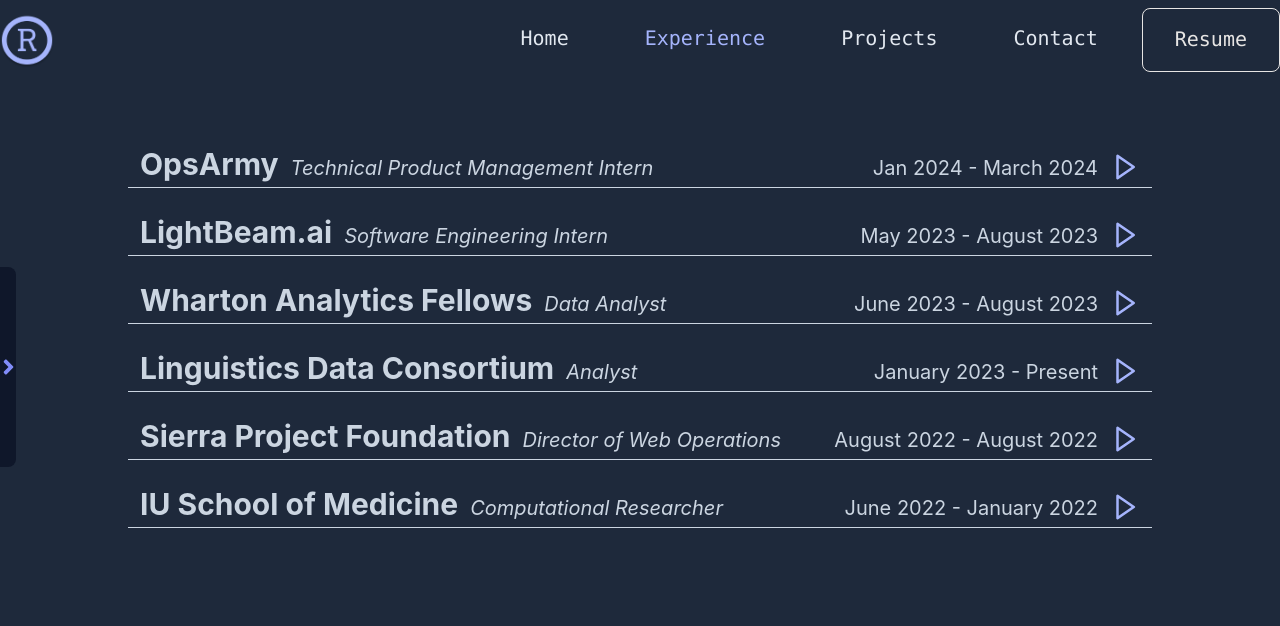
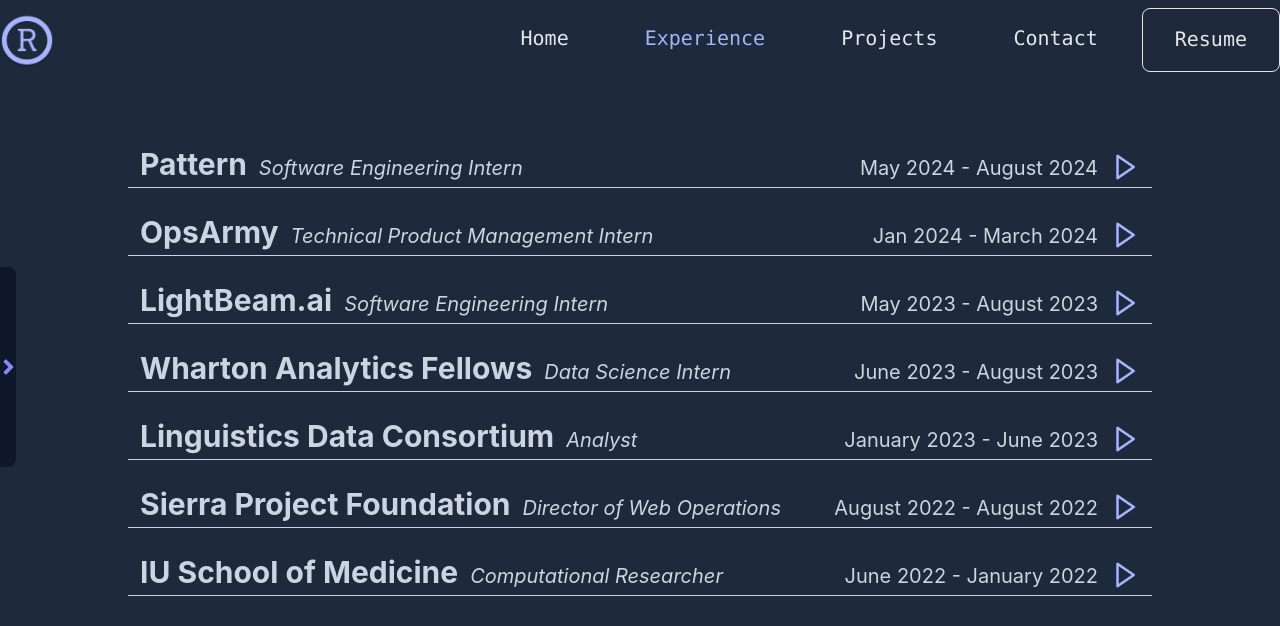
Before and after one commit to roycesun7/Portfolio_Site, a React (Vite) app: page / in a window 1280 px wide. Both pictures are taken after a click on the element "Experience". Shown: the top 626 px of the page. Built offline with nearby package versions, Linux system fonts and the light colour scheme.

Commit message:
resume update

```diff
--- a/src/components/Navbar.jsx
+++ b/src/components/Navbar.jsx
@@ -23,7 +23,7 @@
 
           <motion.a
             className="text-xl font-mono cursor-pointer py-4 px-8 border border-stone-200 rounded-lg hover:border-indigo-300 hover:text-indigo-300 text-stone-200"
-            href="https://drive.google.com/file/d/16A-olq94YhawT59mNUwHnajIiaqLWOqf/view?usp=sharing"
+            href="https://drive.google.com/file/d/1xz1tdUzbqTKLAAT9kSbefqapvkFtJnBh/view?usp=sharing"
             target="_blank"
             rel="noopener noreferrer"
             whileHover={{ scale: 0.95, y: 0}}
--- a/src/pages/Experience.jsx
+++ b/src/pages/Experience.jsx
@@ -4,6 +4,17 @@
 
 export default function Experience() {
     let experiences = [
+      {
+        id: 6,
+        title: "Pattern",
+        subtitle: "Software Engineering Intern",
+        date: "May 2024 - August 2024",
+        description: [
+          "Implemented custom scheduled and event-triggered table updates using Apache Airflow and ActiveRecord ORM, improving query response runtime by 30% and optimizing database storage by 15M rows",
+          "Engineered algorithms to generate 5 new out-of-stock classifier metrics using SQL in Snowflake. Integrated derived insights/graphs into multipurpose dashboard using Next.js, improving total inventory in-stock rate by 55%",
+          "Migrated purchase orders data display and filter capabilities from Tableau over to centralized internal software using React/Node and PostgreSQL, provisioning infrastructure on AWS with Terraform"
+        ]
+      },
       {
         id: 0,
         title: "OpsArmy",
@@ -31,7 +42,7 @@
       {
         id: 2,
         title: "Wharton Analytics Fellows",
-        subtitle: "Data Analyst",
+        subtitle: "Data Science Intern",
         date: "June 2023 - August 2023",
         description: [
           "Leveraged data tools in Python to scrape, merge, and analyze LBA player data for Italian professional basketball team Trieste",
@@ -44,7 +55,7 @@
         id: 3,
         title: "Linguistics Data Consortium",
         subtitle: "Analyst",
-        date: "January 2023 - Present",
+        date: "January 2023 - June 2023",
         description: [
           "Quantitatively analyzed speech patterns of patients with neurodegenerative disorders for a biomedical research initiative",
           "Utilized transcription software to combine/transcribe high-volume audio files and analyze case patient data "
```
